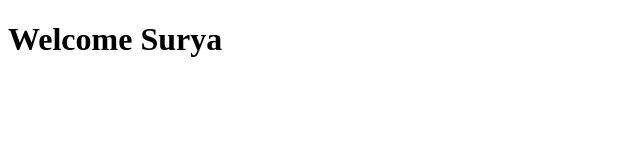
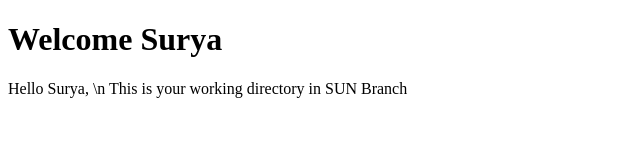
Before and after one commit to surya2012prakash/SchoolMate, a plain HTML site: page SchoolMate/index.html in a window 1280 px wide. Shown: the whole page, without its empty margins (0-640 px from the left). Drawn offline with Linux system fonts and the light colour scheme.

Commit message:
Modified HTML File

```diff
--- a/SchoolMate/index.html
+++ b/SchoolMate/index.html
@@ -6,5 +6,6 @@
 </head>
 <body>
 <h1>Welcome Surya</h1>
+<p>Hello Surya, \n This is your working directory in SUN Branch</p>
 </body>
 </html>
```
